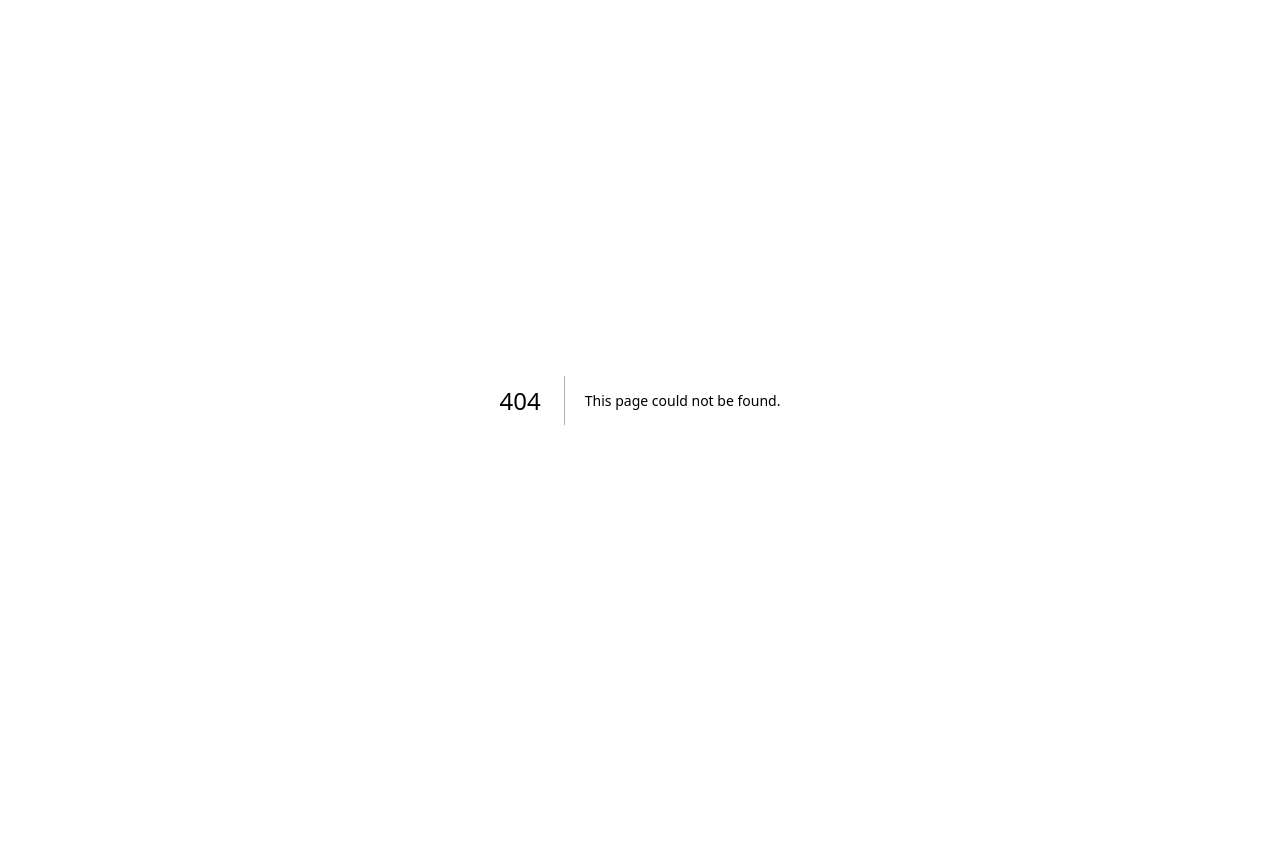
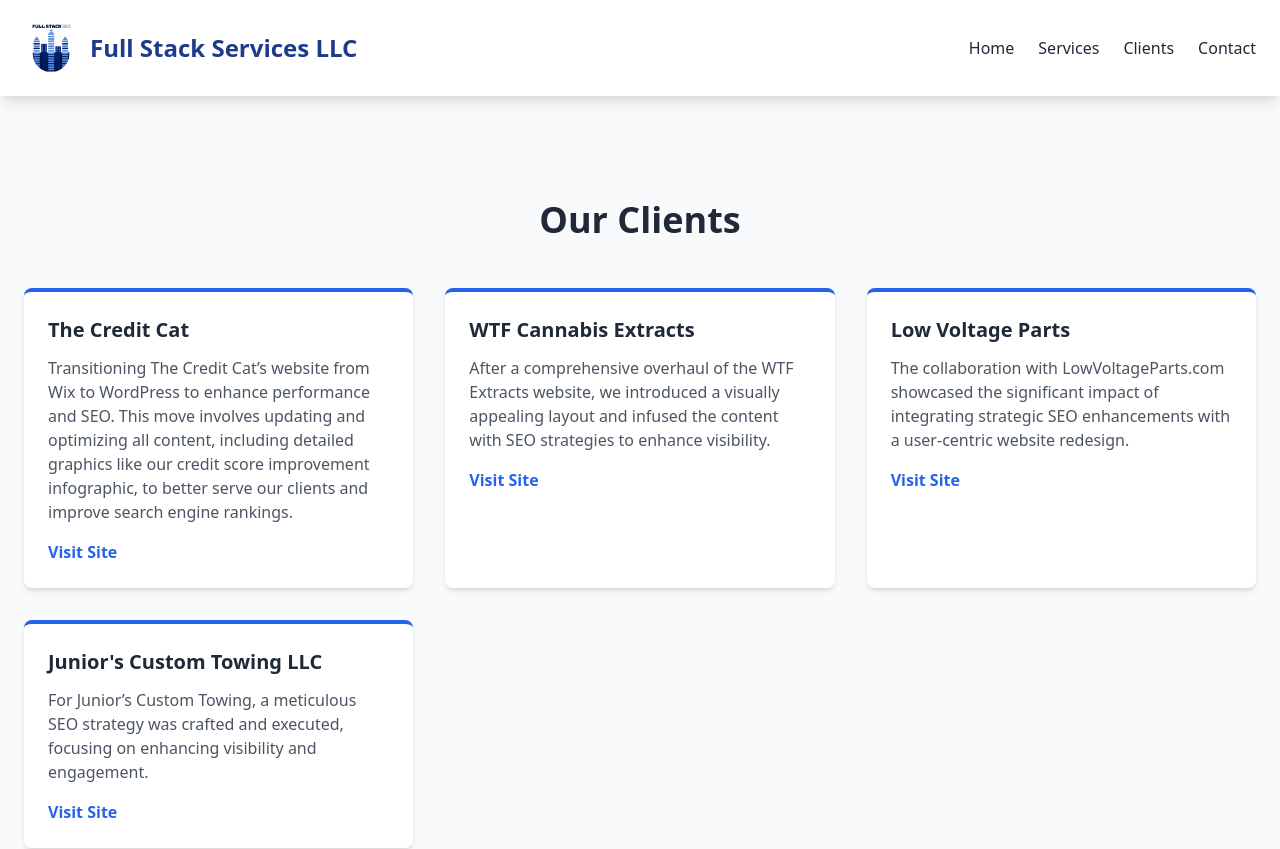
Before and after one commit to PeterdQuinn/fullstackservicesllc, a Next.js app: page /clients in a window 1280 px wide. Before the commit this address had no page. Shown: the top 849 px of the page. Before the commit the page ends 800 px from the top, so only its background shows below. Built offline with nearby package versions, Linux system fonts and the light colour scheme.

Commit message:
add clients

```diff
--- /dev/null
+++ b/src/pages/clients.js
@@ -0,0 +1,47 @@
+// pages/clients.js
+import React from 'react';
+import Layout from '../components/Layout';
+
+const clients = [
+  {
+    name: 'The Credit Cat',
+    description: 'Transitioning The Credit Cat’s website from Wix to WordPress to enhance performance and SEO. This move involves updating and optimizing all content, including detailed graphics like our credit score improvement infographic, to better serve our clients and improve search engine rankings.',
+    link: 'https://thecreditcat.com/',
+  },
+  {
+    name: 'WTF Cannabis Extracts',
+    description: 'After a comprehensive overhaul of the WTF Extracts website, we introduced a visually appealing layout and infused the content with SEO strategies to enhance visibility.',
+    link: 'https://wtfextracts.com/',
+  },
+  {
+    name: 'Low Voltage Parts',
+    description: 'The collaboration with LowVoltageParts.com showcased the significant impact of integrating strategic SEO enhancements with a user-centric website redesign.',
+    link: 'https://lowvoltageparts.com/',
+  },
+  {
+    name: "Junior's Custom Towing LLC",
+    description: 'For Junior’s Custom Towing, a meticulous SEO strategy was crafted and executed, focusing on enhancing visibility and engagement.',
+    link: 'https://www.juniorscustomtowing.com/',
+  },
+];
+
+const Clients = () => {
+  return (
+    <Layout>
+      <section id="clients" className="py-20 bg-gray-50">
+        <h2 className="text-4xl font-bold text-center text-gray-800 mb-12">Our Clients</h2>
+        <div className="container mx-auto grid grid-cols-1 md:grid-cols-2 lg:grid-cols-3 gap-8">
+          {clients.map((client, index) => (
+            <div key={index} className="client-card p-6 bg-white rounded-lg shadow-md hover:shadow-lg transition-shadow border-t-4 border-blue-600">
+              <h3 className="text-xl font-semibold mb-3 text-gray-800">{client.name}</h3>
+              <p className="text-base mb-4 text-gray-600">{client.description}</p>
+              <a href={client.link} target="_blank" rel="noopener noreferrer" className="text-blue-600 hover:text-blue-800 font-semibold">Visit Site</a>
+            </div>
+          ))}
+        </div>
+      </section>
+    </Layout>
+  );
+};
+
+export default Clients;
```
